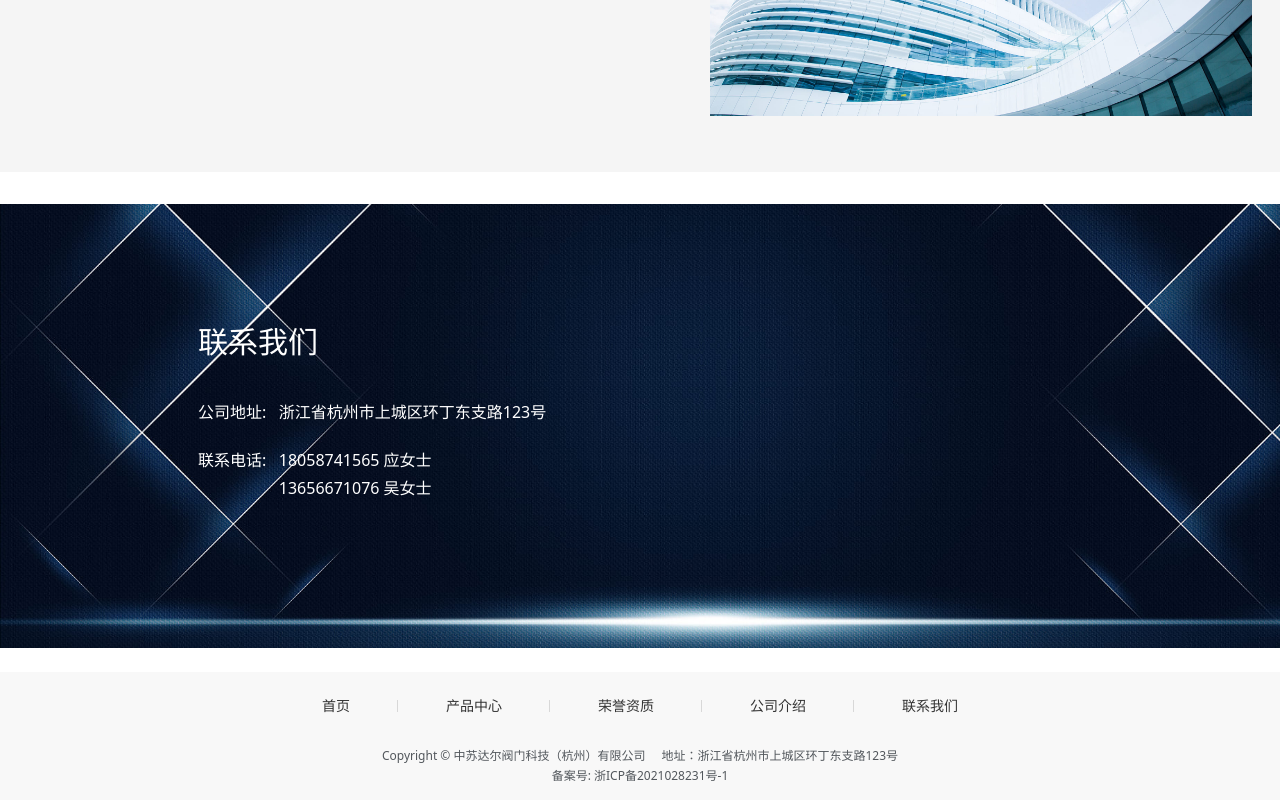
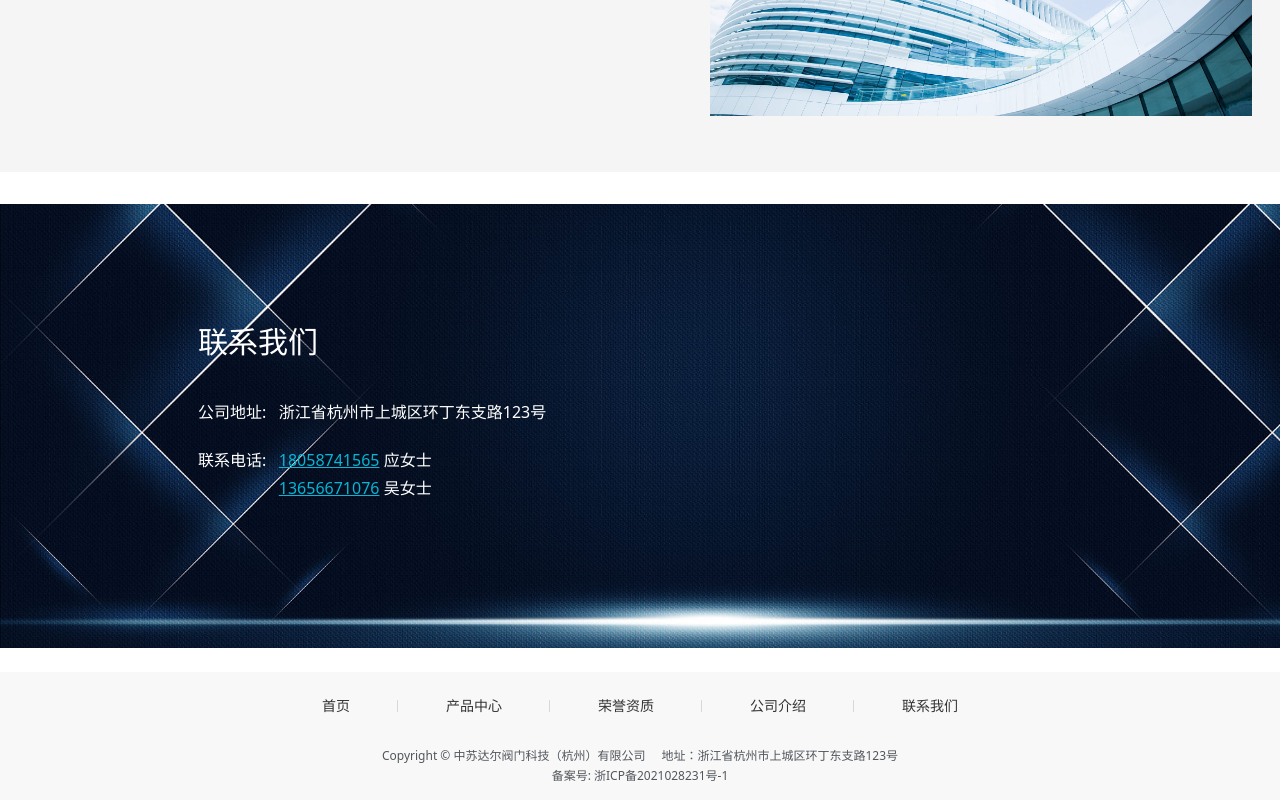
Before and after one commit to yongan140621/zhongsudaer-front, a Next.js app: page / in a window 1280 px wide. Shown: the part 3036-3836 px from the top of the page. Built offline with nearby package versions, Linux system fonts and the light colour scheme.

Commit message:
电话号码支持点击打电话

```diff
--- a/app/contact/page.jsx
+++ b/app/contact/page.jsx
@@ -4,6 +4,7 @@ import Script from 'next/script'
 import { canUseDom } from 'utils/shared'
 import dynamic from 'next/dynamic'
 import BaiduMap from 'components/BaiduMap'
+import PhoneText from 'components/PhoneText'
 
 export default function Contact() {
   return (
@@ -18,8 +19,8 @@ export default function Contact() {
           <div className='mt-4 sm:mt-0 lg:mt-20'>
             <div className='text-[#999]'>联系电话:</div>
             <div className='sm:flex sm:gap-x-5 lg:block lg:gap-0'>
-              <div>18058741565 应女士</div>
-              <div>13656671076 吴女士</div>
+              <div><PhoneText text="18058741565" /> 应女士</div>
+              <div><PhoneText text="13656671076" /> 吴女士</div>
             </div>
           </div>
         </div>
--- a/app/page.jsx
+++ b/app/page.jsx
@@ -4,6 +4,7 @@ import Image from 'next/image'
 import { products } from 'utils/shared'
 import { useRouter } from 'next/navigation'
 import BaiduMap from 'components/BaiduMap'
+import PhoneText from 'components/PhoneText'
 
 export default function Home() {
   const router = useRouter()
@@ -66,8 +67,8 @@ export default function Home() {
             <div className='text-white text-sm mb-10 sm:flex-1 sm:mt-10'>
               <div className='text-lg mb-3 sm:text-2xl sm:mb-10 md:text-3xl'>联系我们</div>
               <div className='mb-2 sm:mb-6 md:text-base'>公司地址: &nbsp;&nbsp;浙江省杭州市上城区环丁东支路123号</div>
-              <div className='mb-1 md:text-base'>联系电话: &nbsp;&nbsp;18058741565 应女士</div>
-              <div className='md:text-base'><span className='invisible'>联系电话: </span>&nbsp;&nbsp;13656671076 吴女士</div>
+              <div className='mb-1 md:text-base'>联系电话: &nbsp;&nbsp;<PhoneText text="18058741565" /> 应女士</div>
+              <div className='md:text-base'><span className='invisible'>联系电话: </span>&nbsp;&nbsp;<PhoneText text="13656671076" /> 吴女士</div>
             </div>
             <BaiduMap className="h-56 sm:flex-1 sm:h-64" />
           </div>
--- /dev/null
+++ b/components/PhoneText.jsx
@@ -0,0 +1,7 @@
+export default function PhoneText(props) {
+  const { text } = props
+
+  return (
+    <a href={`tel:${text}`} className="underline text-cyan-500">{text}</a>
+  )
+}
```
